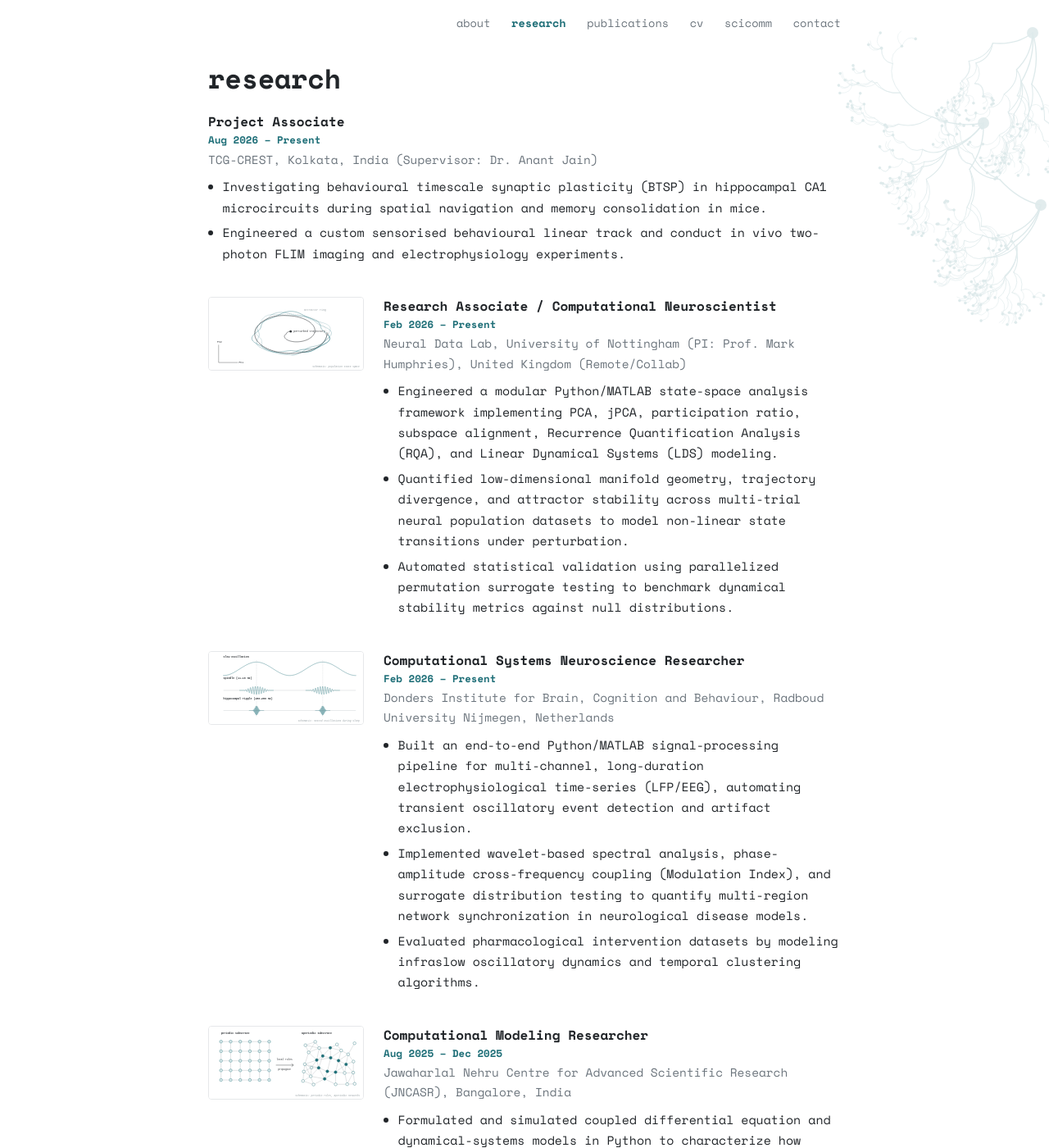
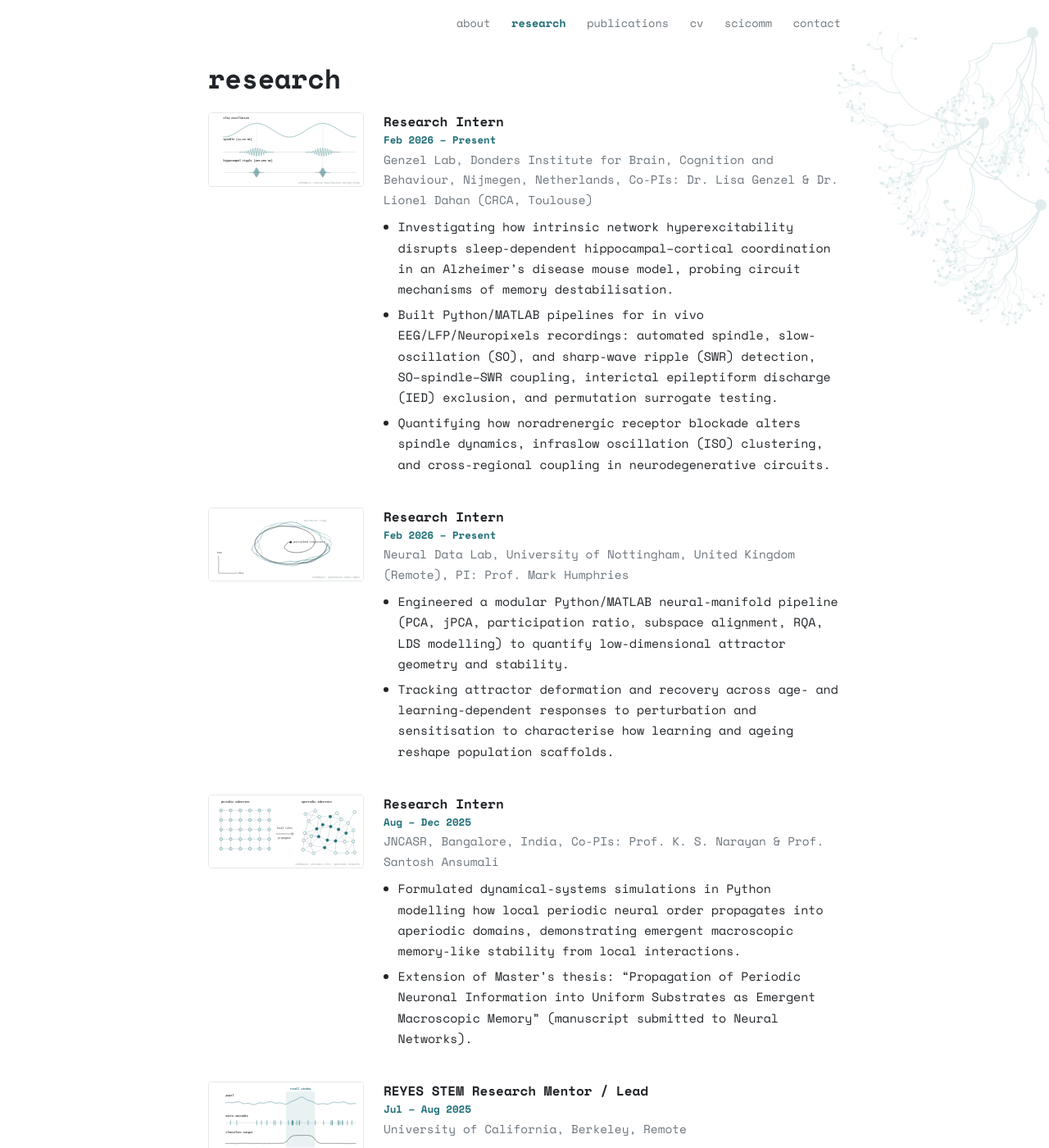
Before and after one commit to Anushkaa007/anushkaa007.github.io, a Jekyll site: the page built from research.html, in a window 1280 px wide and 1400 px high. Shown: the whole window at 82% size. Built offline with Jekyll 4.4.1, drawn with Linux system fonts in a browser that asks for light colours; some of the changed text lies outside the part shown.

Commit message:
Remove TCG-CREST; use exact CV titles and wording; technical expertise split into experimental and computational/data analysis

```diff
--- a/_data/experience.yml
+++ b/_data/experience.yml
@@ -1,58 +1,52 @@
-- role: "Project Associate"
-  when: "Aug 2026 &ndash; Present"
-  org: "TCG-CREST, Kolkata, India (Supervisor: Dr. Anant Jain)"
+- role: "Research Intern"
+  when: "Feb 2026 &ndash; Present"
+  org: "Genzel Lab, Donders Institute for Brain, Cognition and Behaviour, Nijmegen, Netherlands, Co-PIs: Dr. Lisa Genzel &amp; Dr. Lionel Dahan (CRCA, Toulouse)"
+  image: "/assets/img/oscillations.svg"
   bullets:
-    - "Investigating behavioural timescale synaptic plasticity (BTSP) in hippocampal CA1 microcircuits during spatial navigation and memory consolidation in mice."
-    - "Engineered a custom sensorised behavioural linear track and conduct in vivo two-photon FLIM imaging and electrophysiology experiments."
-- role: "Research Associate / Computational Neuroscientist"
+    - "Investigating how intrinsic network hyperexcitability disrupts sleep-dependent hippocampal&ndash;cortical coordination in an Alzheimer&rsquo;s disease mouse model, probing circuit mechanisms of memory destabilisation."
+    - "Built Python/MATLAB pipelines for in vivo EEG/LFP/Neuropixels recordings: automated spindle, slow-oscillation (SO), and sharp-wave ripple (SWR) detection, SO&ndash;spindle&ndash;SWR coupling, interictal epileptiform discharge (IED) exclusion, and permutation surrogate testing."
+    - "Quantifying how noradrenergic receptor blockade alters spindle dynamics, infraslow oscillation (ISO) clustering, and cross-regional coupling in neurodegenerative circuits."
+
+- role: "Research Intern"
   when: "Feb 2026 &ndash; Present"
-  org: "Neural Data Lab, University of Nottingham (PI: Prof. Mark Humphries), United Kingdom (Remote/Collab)"
+  org: "Neural Data Lab, University of Nottingham, United Kingdom (Remote), PI: Prof. Mark Humphries"
   image: "/assets/img/state-space.svg"
   bullets:
-    - "Engineered a modular Python/MATLAB state-space analysis framework implementing PCA, jPCA, participation ratio, subspace alignment, Recurrence Quantification Analysis (RQA), and Linear Dynamical Systems (LDS) modeling."
-    - "Quantified low-dimensional manifold geometry, trajectory divergence, and attractor stability across multi-trial neural population datasets to model non-linear state transitions under perturbation."
-    - "Automated statistical validation using parallelized permutation surrogate testing to benchmark dynamical stability metrics against null distributions."
+    - "Engineered a modular Python/MATLAB neural-manifold pipeline (PCA, jPCA, participation ratio, subspace alignment, RQA, LDS modelling) to quantify low-dimensional attractor geometry and stability."
+    - "Tracking attractor deformation and recovery across age- and learning-dependent responses to perturbation and sensitisation to characterise how learning and ageing reshape population scaffolds."
 
-- role: "Computational Systems Neuroscience Researcher"
-  when: "Feb 2026 &ndash; Present"
-  org: "Donders Institute for Brain, Cognition and Behaviour, Radboud University Nijmegen, Netherlands"
-  image: "/assets/img/oscillations.svg"
-  bullets:
-    - "Built an end-to-end Python/MATLAB signal-processing pipeline for multi-channel, long-duration electrophysiological time-series (LFP/EEG), automating transient oscillatory event detection and artifact exclusion."
-    - "Implemented wavelet-based spectral analysis, phase-amplitude cross-frequency coupling (Modulation Index), and surrogate distribution testing to quantify multi-region network synchronization in neurological disease models."
-    - "Evaluated pharmacological intervention datasets by modeling infraslow oscillatory dynamics and temporal clustering algorithms."
-
-- role: "Computational Modeling Researcher"
-  when: "Aug 2025 &ndash; Dec 2025"
-  org: "Jawaharlal Nehru Centre for Advanced Scientific Research (JNCASR), Bangalore, India"
+- role: "Research Intern"
+  when: "Aug &ndash; Dec 2025"
+  org: "JNCASR, Bangalore, India, Co-PIs: Prof. K. S. Narayan &amp; Prof. Santosh Ansumali"
   image: "/assets/img/memory-states.svg"
   bullets:
-    - "Formulated and simulated coupled differential equation and dynamical-systems models in Python to characterize how local periodic rules propagate into aperiodic substrates to generate macroscopic stability."
-    - "Authored first-author manuscript on emergent computational memory states (submitted to Neural Networks)."
+    - "Formulated dynamical-systems simulations in Python modelling how local periodic neural order propagates into aperiodic domains, demonstrating emergent macroscopic memory-like stability from local interactions."
+    - "Extension of Master&rsquo;s thesis: &ldquo;Propagation of Periodic Neuronal Information into Uniform Substrates as Emergent Macroscopic Memory&rdquo; (manuscript submitted to Neural Networks)."
 
-- role: "Machine Learning Research Mentor / Lead (REYES STEM)"
-  when: "Jul 2025 &ndash; Aug 2025"
+- role: "REYES STEM Research Mentor / Lead"
+  when: "Jul &ndash; Aug 2025"
   org: "University of California, Berkeley, Remote"
   image: "/assets/img/silent-recall.svg"
   bullets:
-    - "Led a 4-person research team to architect a machine learning classification pipeline in Python, decoding covert cognitive states from high-frequency oculomotor (micro-saccade) and pupillometry time-series features."
-    - "Supervised feature engineering, cross-validation, and model performance benchmarking across noisy biological datasets."
+    - "Led a 4-person team to develop a Python machine-learning pipeline decoding covert memory states from high-frequency micro-saccade and pupil dynamics time-series."
 
-- role: "Master's Thesis Researcher (Computational Modeling Bio-Interfaces)"
+- role: "Master&rsquo;s Thesis Researcher"
   when: "Aug 2024 &ndash; Jul 2025"
-  org: "Molecular Electronics Lab, JNCASR (PI: Prof. K. S. Narayan), Bangalore, India"
+  org: "Molecular Electronics Lab, JNCASR, Bangalore, India, PI: Prof. K. S. Narayan"
   image: "/assets/img/neuronal-substrates.svg"
   doi: "10.1021/acsabm.6c00477"
   bullets:
-    - "Developed a dual agent-based and stochastic Monte Carlo simulation framework in Python from scratch to solve a spatial optimization problem (identifying geometric regimes that maximize directional alignment vs. branching)."
-    - "Validated theoretical simulation outputs against empirical physical characterization data (AFM, KPFM, impedance spectroscopy, and automated morphometric image quantification), resulting in a first-author publication in ACS Applied Bio Materials."
-    - "Designed custom acquisition hardware and signal processing scripts for 1 kHz non-contact electrophysiological recordings."
+    - "&ldquo;Electrically Contrasting Periodic Polymer Interfaces Guide Neuronal Growth&rdquo;"
+    - "Built a dual agent-based and stochastic simulation framework in Python identifying geometric regimes optimising neurite alignment vs. branching, validated against experimental morphometrics."
+    - "Fabricated micropatterned PVDF-TrFE/PEDOT:PSS substrates (characterised via AFM, PFM, KPFM, XRD, impedance), cultured primary cortical neurons, and quantified neurite topology with ImageJ/Fiji SNT."
+    - "Built custom electrodes and signal-processing scripts for non-contact 30-min recordings at 1 kHz of functional network activity."
 
-- role: "Graduate Research Intern (Spatiotemporal Data Pipelines)"
-  when: "May 2024 &ndash; Jun 2024"
-  org: "Molecular Electronics Lab, JNCASR, Bangalore, India"
+- role: "Summer Research Intern"
+  when: "May &ndash; Jun 2024"
+  org: "Molecular Electronics Lab, JNCASR, Bangalore, India, PI: Prof. K. S. Narayan, Mentor: Dr. Abhijith Krishnan"
   image: "/assets/img/retinal-waves.svg"
   doi: "10.1016/j.exer.2025.110593"
   repo: "burst-detection"
   bullets:
-    - "Programmed a Python analytical pipeline for high-density Multi-Electrode Array (MEA) and calcium-imaging video datasets, automating wave-front detection, cross-correlation velocity vector mapping, and spatiotemporal clustering."
+    - "Performed ex vivo MEA electrophysiology and calcium imaging of spontaneous retinal waves in embryonic chick acute slices with pharmacological manipulation of GABAergic signalling."
+    - "Built a Python pipeline for automated wave-front detection, cross-correlation velocity mapping, and spatiotemporal quantification."
--- a/_data/ventures.yml
+++ b/_data/ventures.yml
@@ -15,6 +15,6 @@
 - title: "BioMedizone"
   kind: "Entrepreneurship"
   when: "Jul 2026 &ndash; Present"
-  role: "Advisory Board Member; Board of Trustees (Oct 2026 &ndash; )"
+  role: "Board of Trustees (Oct 2026&ndash;) &amp; Advisory Board Member"
   mark: "BM"
   logo: "/assets/img/logos/biomedizone.png"
--- a/cv.html
+++ b/cv.html
@@ -4,26 +4,44 @@ title: CV
 permalink: /cv/
 ---
 <h2>education</h2>
-<div class="row"><div class="when">2023 &ndash; 2025</div><div class="what"><strong>M.S. Interdisciplinary Biosciences (Specialisation: Neuroscience)</strong><br><span class="meta">Jawaharlal Nehru Centre for Advanced Scientific Research (JNCASR), Bangalore, India</span><p class="lead">DST-INSPIRE Fellowship.</p></div></div>
+<div class="row"><div class="when">2023 &ndash; 2025</div><div class="what"><strong>M.S. Interdisciplinary Biosciences (Specialisation: Neuroscience)</strong><br><span class="meta">JNCASR, Bangalore, India</span><p class="lead">DST-INSPIRE Fellowship.</p></div></div>
 <div class="row"><div class="when">2020 &ndash; 2023</div><div class="what"><strong>B.Sc. (Hons.) Life Sciences</strong><br><span class="meta">Presidency University, Kolkata, India</span><p class="lead">DST-INSPIRE Fellowship and JBNSTS Senior Scholarship.</p></div></div>
 
-<h2>experimental techniques</h2>
-<div class="row wide"><div class="when">Electrophysiology</div><div class="what">In vivo and ex vivo electrophysiology (MEA, LFP, tetrodes); custom electrode fabrication.</div></div>
-<div class="row wide"><div class="when">Imaging</div><div class="what">In vivo two-photon FLIM imaging; IHC and confocal imaging.</div></div>
-<div class="row wide"><div class="when">Animal work</div><div class="what">Stereotaxic surgery in mice; acute brain slice preparation; quantitative rodent behavioural assays (custom sensorised linear track, MWM, OFT); IAEC certification for animal handling (mouse, chick).</div></div>
-<div class="row wide"><div class="when">Cell culture &amp; fabrication</div><div class="what">Primary neuronal and stem cell culture; Raspberry Pi, 3D printing (AutoCAD).</div></div>
+<h2>technical expertise: experimental</h2>
+<ul class="bullets">
+<li>In vivo and ex vivo electrophysiology (MEA, LFP, tetrodes)</li>
+<li>Stereotaxic surgery in mice</li>
+<li>In vivo two-photon FLIM imaging</li>
+<li>Acute brain slice preparation</li>
+<li>Quantitative rodent behavioural assays (custom sensorised linear track, MWM, OFT)</li>
+<li>IHC and confocal imaging</li>
+<li>Primary neuronal and stem cell culture</li>
+<li>Custom electrode fabrication</li>
+<li>Raspberry Pi, 3D printing (AutoCAD)</li>
+<li>IAEC certification for animal handling (mouse, chick)</li>
+</ul>
 
-<h2>computational techniques</h2>
-<div class="row wide"><div class="when">Programming</div><div class="what">Python, MATLAB, R, Linux, Git.</div></div>
-<div class="row wide"><div class="when">Modelling</div><div class="what">Dynamical-systems and agent-based/stochastic simulation; Linear Dynamical Systems (LDS); spiking neural network modelling; graph theory.</div></div>
-<div class="row wide"><div class="when">Neural data analysis</div><div class="what">EEG/LFP/Neuropixels time-series processing; spectral and wavelet decomposition; phase-amplitude and cross-frequency coupling; permutation surrogate hypothesis testing.</div></div>
-<div class="row wide"><div class="when">Manifolds &amp; decoding</div><div class="what">Neural manifold and attractor analysis (PCA, jPCA, participation ratio, subspace alignment); Recurrence Quantification Analysis (RQA); ML pipelines for neural and behavioural decoding.</div></div>
-<div class="row wide"><div class="when">Software</div><div class="what">Neo, Elephant, Bonsai, Spike2, ImageJ/Fiji.</div></div>
+<h2>technical expertise: computational &amp; data analysis</h2>
+<ul class="bullets">
+<li>Python, MATLAB, R, Linux, Git</li>
+<li>Dynamical-systems and agent-based/stochastic simulation</li>
+<li>Linear Dynamical Systems (LDS)</li>
+<li>Spiking neural network modelling</li>
+<li>Graph theory</li>
+<li>Neural manifold and attractor analysis (PCA, jPCA, participation ratio, subspace alignment)</li>
+<li>Recurrence Quantification Analysis (RQA)</li>
+<li>ML pipelines for neural and behavioural decoding</li>
+<li>High-density EEG/LFP/Neuropixels time-series processing</li>
+<li>Spectral and wavelet decomposition</li>
+<li>Phase-amplitude and cross-frequency coupling (CFC, modulation index)</li>
+<li>Permutation surrogate hypothesis testing</li>
+<li>Neo, Elephant, Bonsai, Spike2, ImageJ/Fiji</li>
+</ul>
 
 <h2>honours</h2>
 <div class="row"><div class="when">Oct 2026 &ndash; Oct 2027</div><div class="what">Fellow and Ambassador, Thinking About Thinking Inc.</div></div>
 <div class="row"><div class="when">Dec 2025</div><div class="what">Speaker Support Award, International Brain Research Organization (IBRO)</div></div>
 <div class="row"><div class="when">Nov 2025</div><div class="what">Cambridge NeuroWorks Blue Sky Fellowship</div></div>
-<div class="row"><div class="when">Jun 2025</div><div class="what">Women in Memory Research Award, GEM 2025, Ruhr-Universit&auml;t Bochum</div></div>
+<div class="row"><div class="when">Jun 2025</div><div class="what">Women in Memory Research Award, GEM 2025: Generative Episodic Memory, Institut f&uuml;r Neuroinformatik, Ruhr-Universit&auml;t Bochum (for Master&rsquo;s thesis)</div></div>
 <div class="row"><div class="when">2020 &ndash; 2025</div><div class="what">DST-INSPIRE Fellowship, Government of India (B.Sc. and M.S.)</div></div>
 <div class="row"><div class="when">2020 &ndash; 2023</div><div class="what">JBNSTS Senior Scholarship, Government of West Bengal (B.Sc.)</div></div>
```
Also changed, not shown: _data/news.yml (+5 -5 lines), _data/scicomm.yml (+4 -5 lines), index.html (+3 -4 lines).
